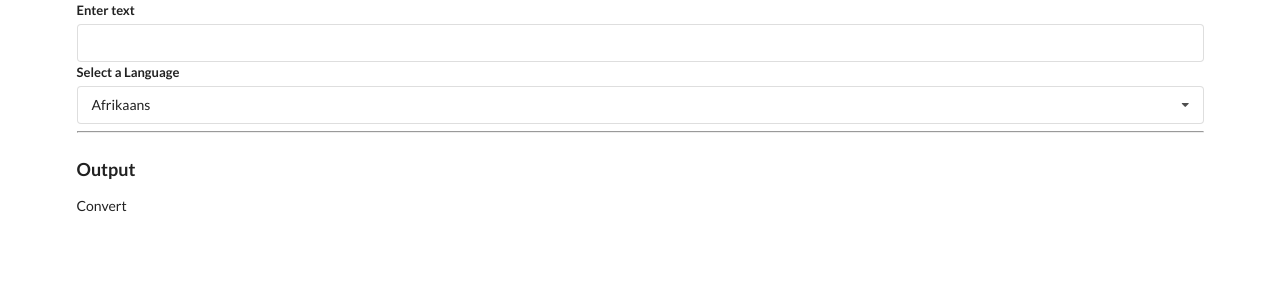
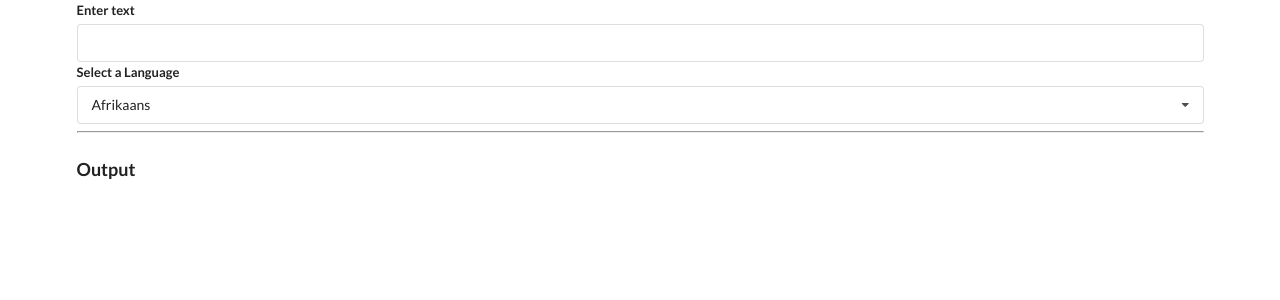
Before and after one commit to uxmoon/react-widgets, a React (Create React App) app: page / in a window 1280 px wide. Shown: the top 300 px of the page. Built offline with nearby package versions, Linux system fonts and the light colour scheme; no server answers.

Commit message:
displaying translated text

```diff
--- a/src/components/Convert.js
+++ b/src/components/Convert.js
@@ -1,9 +1,14 @@
-import React, { useSate, useEffect } from 'react';
+import React, { useState, useEffect } from 'react';
 import axios from 'axios';
 
 const Convert = ({ language, text }) => {
+  /* init state */
+  const [translated, setTranslated] = useState('');
+
   useEffect(() => {
-    axios.post(
+    /* helper function */
+    const doTranslation = async () => {
+      const { data } = await axios.post(
         'https://translation.googleapis.com/language/translate/v2',
         {},
         {
@@ -14,9 +19,17 @@ const Convert = ({ language, text }) => {
           },
         }
       );
+
+      setTranslated(data.data.translations[0].translatedText);
+    };
+
+    doTranslation();
+
   }, [language, text]);
 
-  return <div>Convert</div>;
+  return (
+    <h1 className="ui header">{translated}</h1>
+  );
 };
 
 export default Convert;
```
Lines whose indentation alone changed are shown as unchanged.
